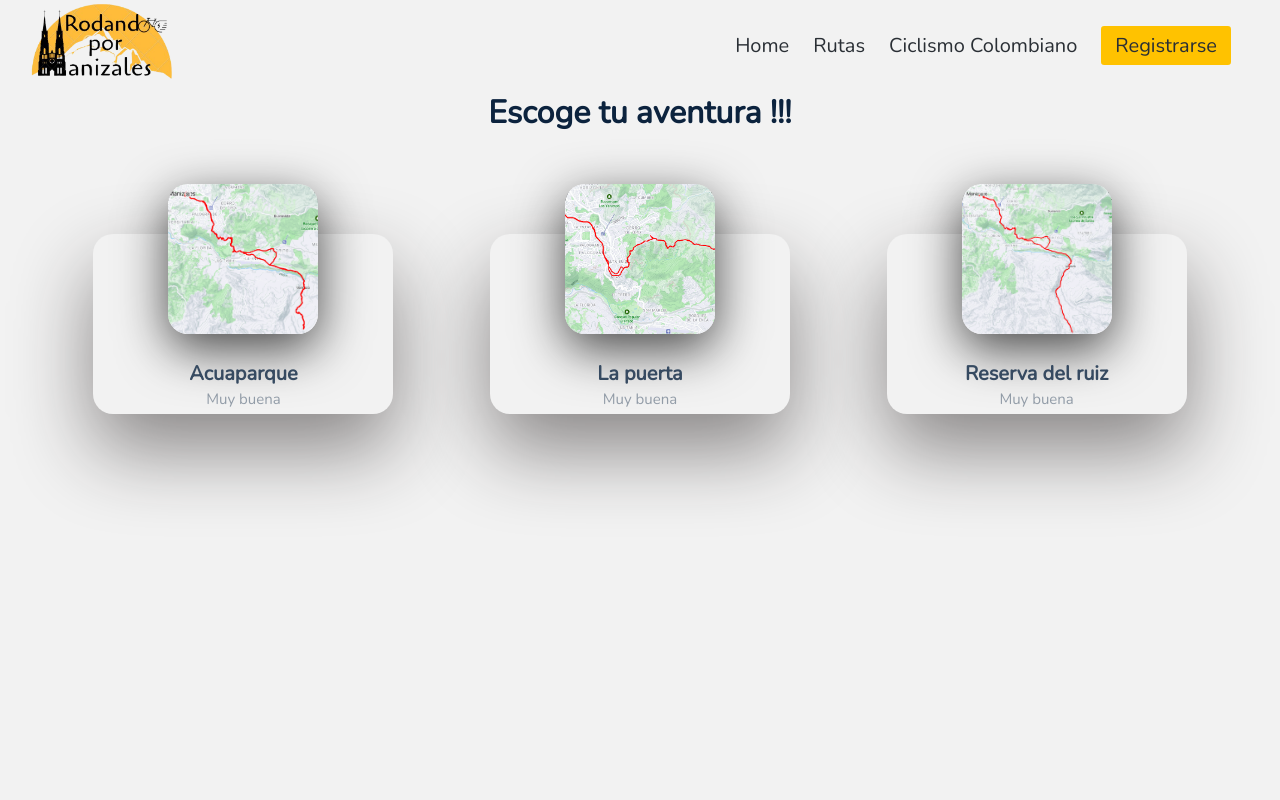
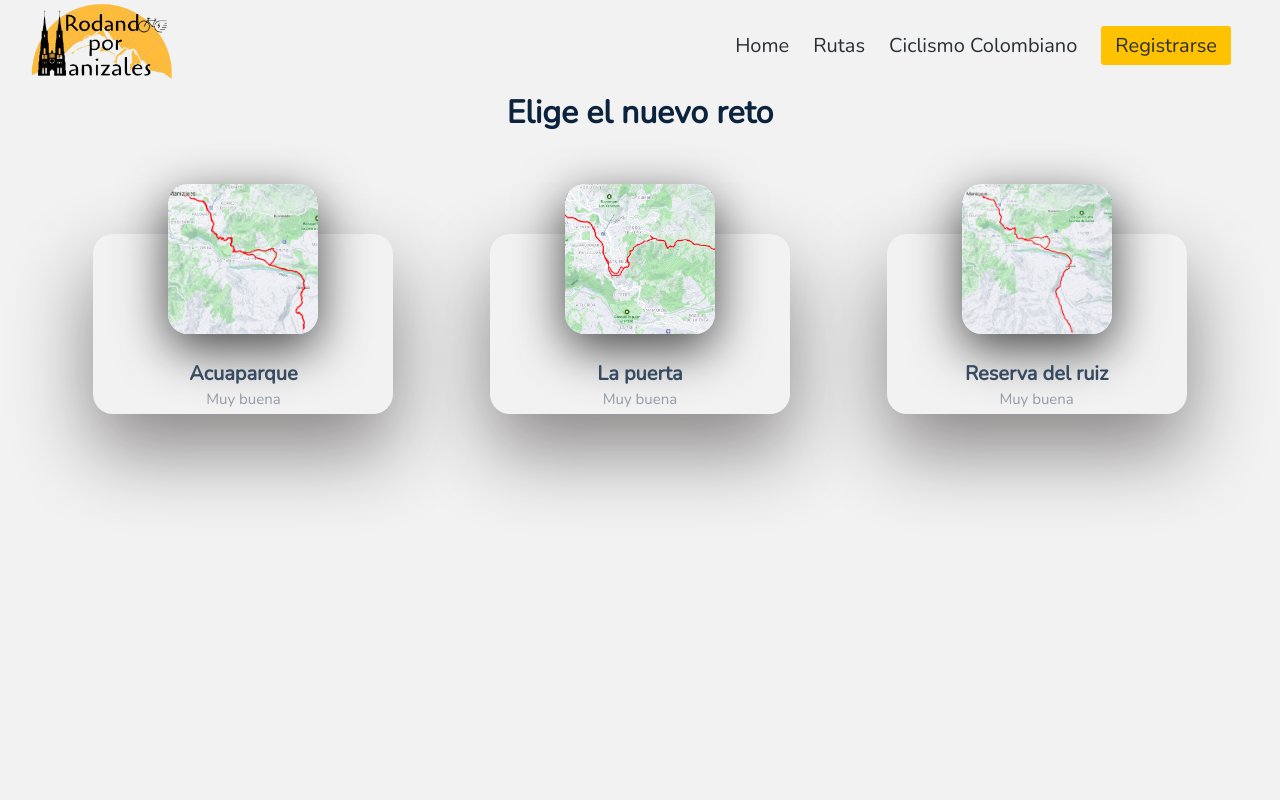
Before and after one commit to AydaMontoya/rodandopormanizales, a Vue app: page /#/difIntermedia in a window 1280 px wide. Shown: the top 800 px of the page. Built offline with nearby package versions, Linux system fonts and the light colour scheme.

Commit message:
Se crea un componente átomo (titulo)

```diff
--- /dev/null
+++ b/src/components/Atoms/MainTitle.vue
@@ -0,0 +1,21 @@
+<template>
+  <div class="title">
+    <h1>{{ title }}</h1>
+  </div>
+</template>
+
+<script setup>
+import { defineProps } from "vue";
+
+defineProps({
+  title: String,
+});
+</script>
+
+<style scoped>
+
+.title {
+  color: #0c233e;
+  text-align: center;
+}
+</style>
--- a/src/views/DifAvanzadaView.vue
+++ b/src/views/DifAvanzadaView.vue
@@ -1,6 +1,6 @@
 <template>
-  <div class="titulo">
-    <h1>Escoge tu aventura !!!</h1>
+  <div>
+    <mainTitle title="Selecciona tu aventura"/>
   </div>
   <div class="dificultades">
     <componentDificultad
@@ -29,11 +29,13 @@
 
 <script>
 import componentDificultad from "@/components/ComponentDificultad.vue";
+import mainTitle from "@/components/Atoms/MainTitle.vue";
 
 export default {
   name: "HomeView",
   components: {
     componentDificultad,
+    mainTitle
   },
 };
 </script>
--- a/src/views/DifBasicaView.vue
+++ b/src/views/DifBasicaView.vue
@@ -1,6 +1,6 @@
 <template>
-  <div class="titulo">
-    <h1>Escoge tu aventura !!!</h1>
+  <div>
+    <mainTitle title="Escoge tu aventura"/>
   </div>
   <div class="dificultades">
     <componentDificultad
@@ -29,12 +29,14 @@
 
 <script>
 import componentDificultad from "@/components/ComponentDificultad.vue";
+import mainTitle from "@/components/Atoms/MainTitle.vue";
 
 export default {
   name: "HomeView",
   components: {
     componentDificultad,
-  },
+    mainTitle
+},
 };
 </script>
 
--- a/src/views/DifIntermediaView.vue
+++ b/src/views/DifIntermediaView.vue
@@ -1,6 +1,6 @@
 <template>
-  <div class="titulo">
-    <h1>Escoge tu aventura !!!</h1>
+  <div>
+    <mainTitle title="Elige el nuevo reto"/>
   </div>
   <div class="dificultades">
     <componentDificultad
@@ -29,20 +29,18 @@
 
 <script>
 import componentDificultad from "@/components/ComponentDificultad.vue";
+import mainTitle from "@/components/Atoms/MainTitle.vue";
 
 export default {
   name: "HomeView",
   components: {
     componentDificultad,
+    mainTitle
   },
 };
 </script>
 
-<style>
-.titulo {
-  color: #0c233e;
-  text-align: center;
-}
+<style scoped>
 
 .dificultades {
   background: #f2f2f2;
```
